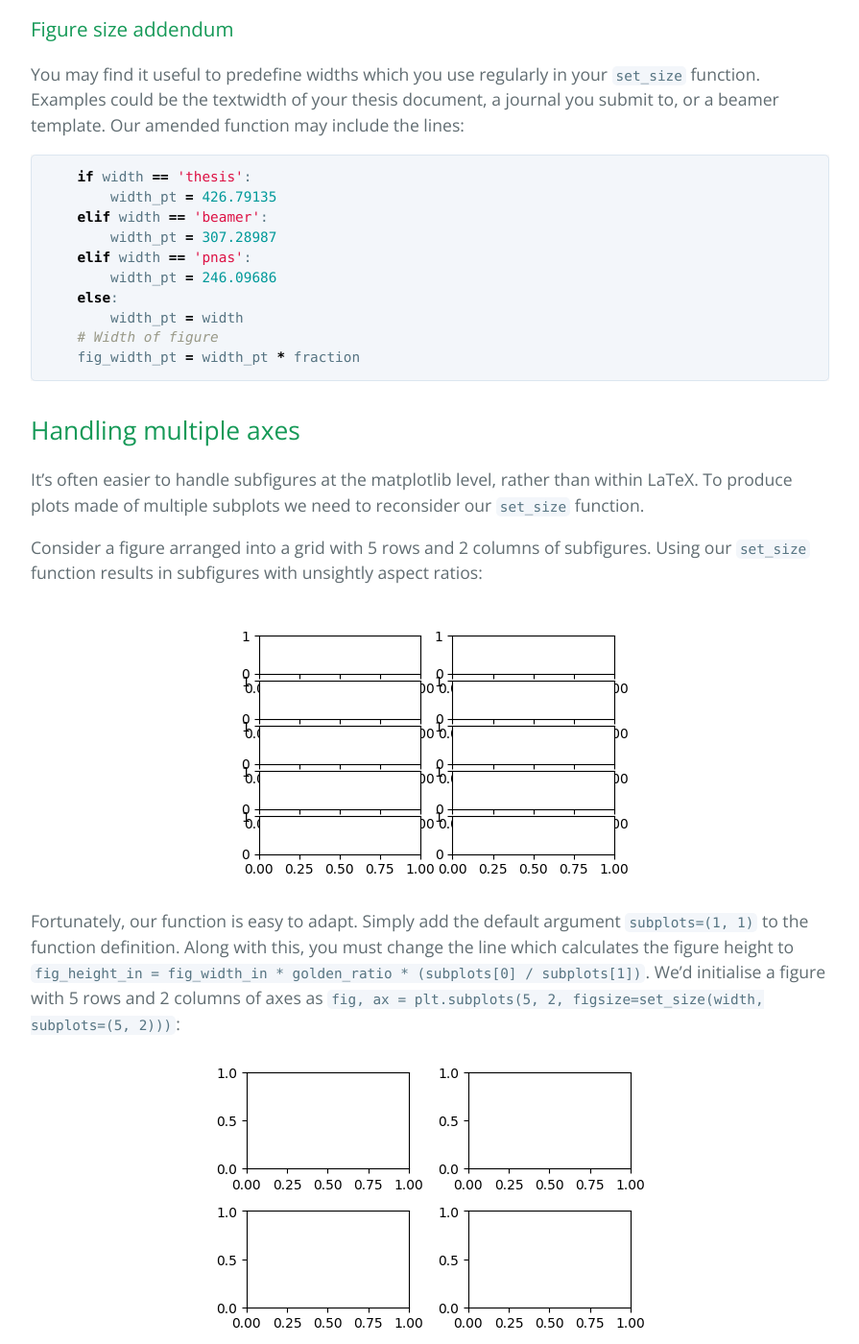
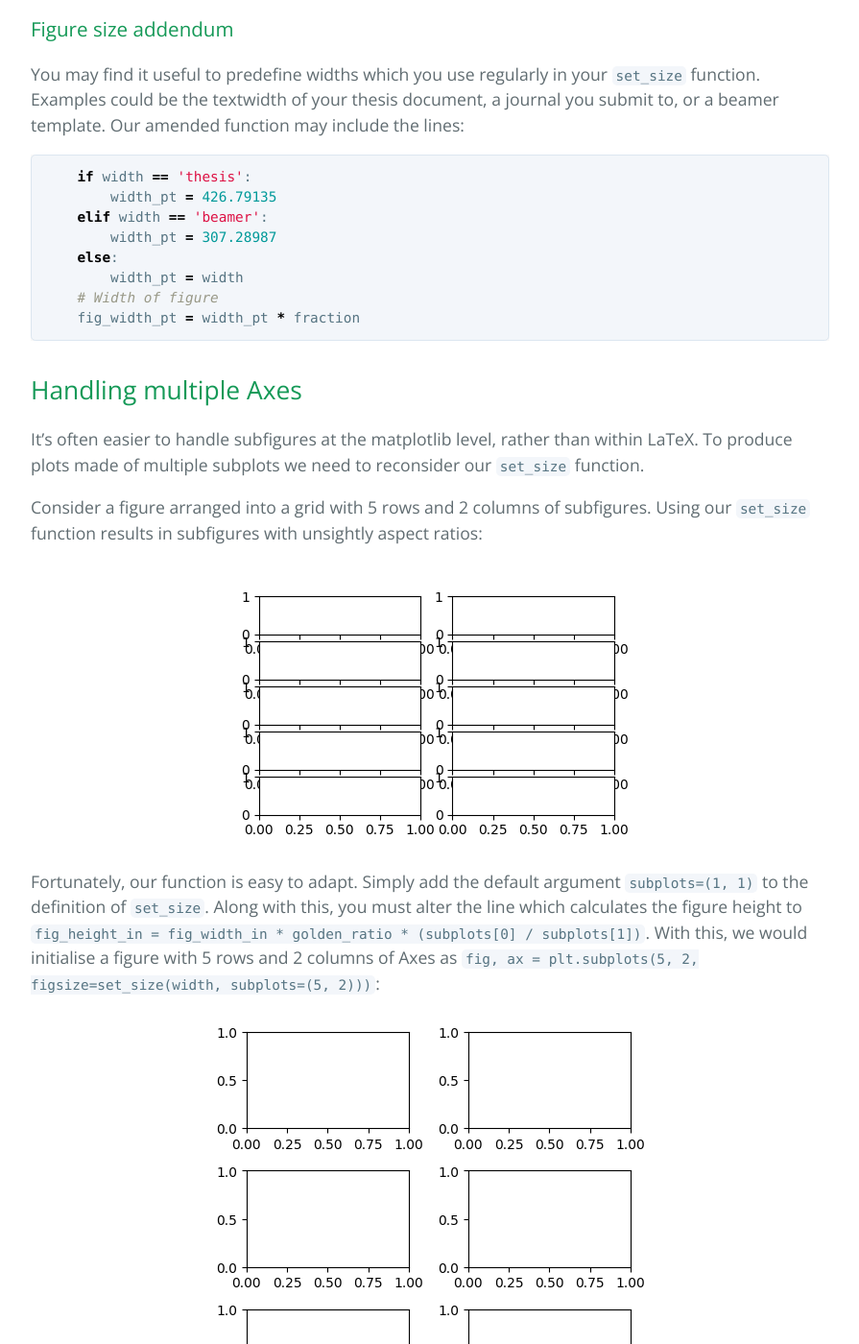
Before and after one commit to jwalton3141/jwalton3141.github.io, a Jekyll site: the page built from _posts/2017-12-22-Embed-Publication-Matplotlib-Latex.md, in a window 1280 px wide and 1400 px high, scrolled down 3596 px. Shown: the whole window at 96% size, without its empty margins (192-1087 px from the left). Built offline with Jekyll 4.4.1, drawn with Linux system fonts in a browser that asks for light colours; comment, search, counter and statistics services are not loaded; some of the changed text lies outside the part shown.

Commit message:
minor tweaks

````diff
--- a/_posts/2017-12-22-Embed-Publication-Matplotlib-Latex.md
+++ b/_posts/2017-12-22-Embed-Publication-Matplotlib-Latex.md
@@ -85,7 +85,7 @@
 ratio:
 ```py
 def set_size(width, fraction=1):
-    """ Set figure dimensions to avoid scaling in LaTeX.
+    """Set figure dimensions to avoid scaling in LaTeX.
 
     Parameters
     ----------
@@ -156,15 +156,13 @@
         width_pt = 426.79135
     elif width == 'beamer':
         width_pt = 307.28987
-    elif width == 'pnas':
-        width_pt = 246.09686
     else:
         width_pt = width
     # Width of figure
     fig_width_pt = width_pt * fraction
 ```
 
-## Handling multiple axes
+## Handling multiple Axes
 
 It's often easier to handle subfigures at the matplotlib level, rather than within LaTeX.
 To produce plots made of multiple subplots we need to reconsider our ```set_size```
@@ -179,10 +177,10 @@
 </p>
 
 Fortunately, our function is easy to adapt. Simply add the default argument
-```subplots=(1, 1)``` to the function definition. Along with this, you must
-change the line which calculates the figure height to ```fig_height_in =
-fig_width_in * golden_ratio * (subplots[0] / subplots[1])```. We'd initialise a
-figure with 5 rows and 2 columns of axes as ```fig, ax = plt.subplots(5, 2,
+```subplots=(1, 1)``` to the definition of ```set_size```. Along with this, you must alter
+the line which calculates the figure height to ```fig_height_in = fig_width_in *
+golden_ratio * (subplots[0] / subplots[1])```. With this, we would initialise a figure
+with 5 rows and 2 columns of Axes as ```fig, ax = plt.subplots(5, 2,
 figsize=set_size(width, subplots=(5, 2)))```:
 
 <p align="center">
@@ -192,7 +190,7 @@
 With the above amendments, your ```set_size``` function should resemble something like:
 ```py
 def set_size(width, fraction=1, subplots=(1, 1)):
-    """ Set figure dimensions to avoid scaling in LaTeX.
+    """Set figure dimensions to avoid scaling in LaTeX.
 
     Parameters
     ----------
@@ -211,8 +209,6 @@
         width_pt = 426.79135
     elif width == 'beamer':
         width_pt = 307.28987
-    elif width == 'pnas':
-        width_pt = 246.09686
     else:
         width_pt = width
 
@@ -235,20 +231,19 @@
 
 ## Text rendering with LaTeX
 
-To really ensure our figures blend with our document we need the font to match between our
-figure and the body of our text. [This topic is well-covered in matplotlib's
-documentation](https://matplotlib.org/users/usetex.html), though I cover it here for
-completeness.
+To really make our figures blend into our document we need the font to match
+between our figure and the body of our text. [This topic is well-covered in
+matplotlib's documentation](https://matplotlib.org/users/usetex.html), though I
+cover it here for completeness.
 
 We shall use LaTeX to render the text in our figures by updating our [```rc
-settings```](http://matplotlib.org/users/customizing.html#the-matplotlibrc-file).  This
+settings```](http://matplotlib.org/users/customizing.html#the-matplotlibrc-file). This
 update can be used to ensure that our document and figure use the same font sizes. The
 example below shows how to update ```rcParams``` to use LaTeX to render your text:
 ```py
-""" A simple example of creating a figure with text rendered in LaTeX. """
+"""A simple example of creating a figure with text rendered in LaTeX."""
 
 import numpy as np
-import matplotlib as mpl
 import matplotlib.pyplot as plt
 from my_plot import set_size
 
@@ -256,29 +251,29 @@
 plt.style.use('seaborn')
 width = 345
 
-nice_fonts = {
-        # Use LaTeX to write all text
-        "text.usetex": True,
-        "font.family": "serif",
-        # Use 10pt font in plots, to match 10pt font in document
-        "axes.labelsize": 10,
-        "font.size": 10,
-        # Make the legend/label fonts a little smaller
-        "legend.fontsize": 8,
-        "xtick.labelsize": 8,
-        "ytick.labelsize": 8,
+tex_fonts = {
+    # Use LaTeX to write all text
+    "text.usetex": True,
+    "font.family": "serif",
+    # Use 10pt font in plots, to match 10pt font in document
+    "axes.labelsize": 10,
+    "font.size": 10,
+    # Make the legend/label fonts a little smaller
+    "legend.fontsize": 8,
+    "xtick.labelsize": 8,
+    "ytick.labelsize": 8
 }
 
-mpl.rcParams.update(nice_fonts)
+plt.rcParams.update(tex_fonts)
 
 x = np.linspace(0, 2*np.pi, 100)
 # Initialise figure instance
 fig, ax = plt.subplots(1, 1, figsize=set_size(width))
 # Plot
 ax.plot(x, np.sin(x))
-ax.set_xlim(0, 2*np.pi)
+ax.set_xlim(0, 2 * np.pi)
 ax.set_xlabel(r'$\theta$')
-ax.set_ylabel(r'$\sin{(\theta)}$')
+ax.set_ylabel(r'$\sin (\theta)$')
 ```
 
 Although this solution works just fine, it can become cumbersome to include this code to
@@ -324,8 +319,8 @@
 default"){:class="img-responsive"}](https://matplotlib.org/devdocs/gallery/style_sheets/style_sheets_reference.html)
 
 Matplotlib provides [many different style sheets for you to try
-out](https://matplotlib.org/devdocs/gallery/style_sheets/style_sheets_reference.html).
-You can list the available styles with
+out](https://matplotlib.org/devdocs/gallery/style_sheets/style_sheets_reference.html). You
+can list the available styles with
 ```py
 import matplotlib.pyplot as plt
 plt.style.available
@@ -334,8 +329,8 @@
 Style sheets allow the user to effortlessly swap between styles without having to alter
 their plotting routines. As an example, to change to the
 [seaborn](https://seaborn.pydata.org/) style we would use ```plt.style.use('seaborn')```.
-Style sheets are additive, and it is possible to specify multiple styles. For example, to
-use seaborn's colour palette and styling, but with our LaTeX fonts, we could do:
+Style sheets are additive, and it is possible to combine multiple styles. For example, to
+use seaborn's styling with our LaTeX fonts (a personal favourite), we would do:
 ```py
 plt.style.use('seaborn')
 plt.style.use('tex')
@@ -362,7 +357,7 @@
 whitespace which matplotlib pads plots with we may use ```bbox_inches='tight'```:
 
 ```py
-""" A simple example of creating a figure and saving as a pdf. """
+"""A simple example of creating a figure and saving as a pdf."""
 import matplotlib.pyplot as plt
 from my_plot import set_size
 import numpy as np
@@ -373,15 +368,15 @@
 plt.style.use('tex')
 width = 345
 
-x = np.linspace(0, 2*np.pi, 100)
+x = np.linspace(0, 2 * np.pi, 100)
 # Initialise figure instance
 fig, ax = plt.subplots(1, 1, figsize=set_size(width))
 
 # Plot
 ax.plot(x, np.sin(x))
-ax.set_xlim(0, 2*np.pi)
+ax.set_xlim(0, 2 * np.pi)
 ax.set_xlabel(r'$\theta$')
-ax.set_ylabel(r'$\sin{(\theta)}$')
+ax.set_ylabel(r'$\sin (\theta)$')
 
 # Save and remove excess whitespace
 fig.savefig('example_1.pdf', format='pdf', bbox_inches='tight')
````
